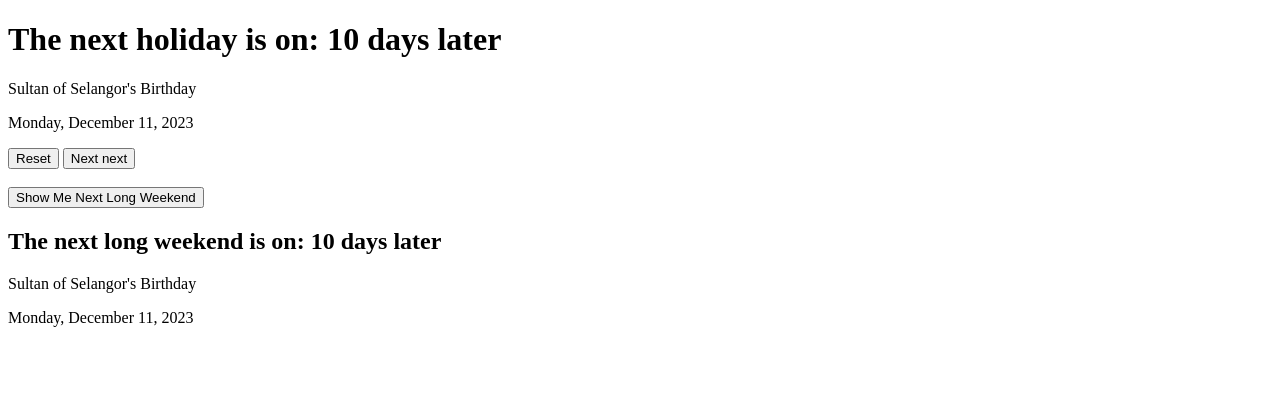
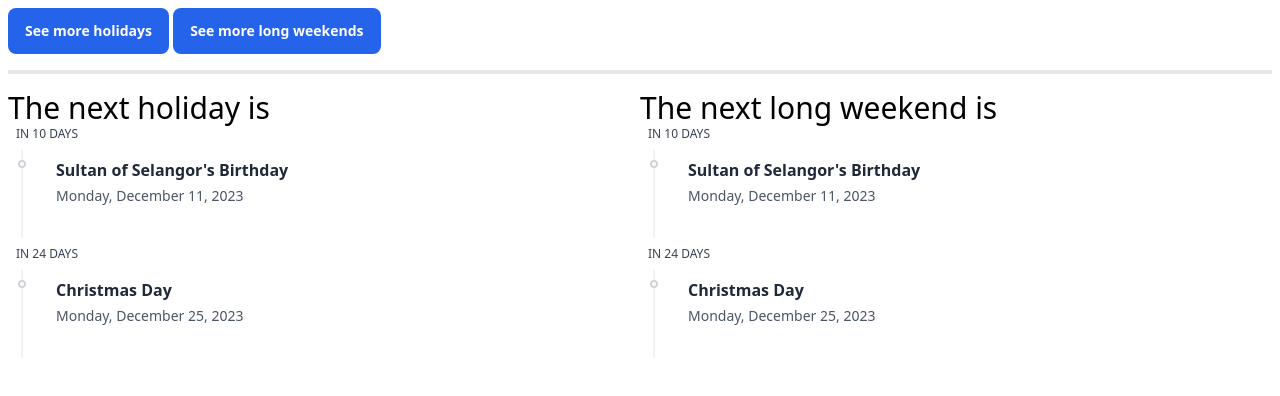
Before and after one commit to yumiloh/when-is-the-next-holiday, a website: page index.html in a window 1280 px wide. Drawn offline with nearby package versions, Linux system fonts and the light colour scheme.

Commit message:
Hostile takeover - Implement timeline UI with TailwindCSS (#1)

```diff
--- a/app.js
+++ b/app.js
@@ -1,3 +1,5 @@
+import { buildNextHoliday, buildNextLongWeekend, buildSubsequentHoliday, buildTimeline } from "./builder.js";
+
 let indexForHolidays = 0;
 let indexForLongWeekends = 0;
 document.addEventListener("DOMContentLoaded", getHolidays());
@@ -9,16 +11,8 @@
 
     const currentDate = new Date();
     const nextHoliday = holidays.holidays.find(holiday => new Date(holiday.date) > currentDate);
-    let dateOptions = { weekday: 'long', year: 'numeric', month: 'long', day: 'numeric' };
 
-    let mainContainer = document.getElementById('nextHolidayContainer');
-    mainContainer.textContent = '';
-    let holidayName = document.createElement('p');
-    let holidayDate = document.createElement('p');
-    holidayName.textContent = nextHoliday.name;
-    holidayDate.textContent = new Date(nextHoliday.date).toLocaleDateString('en-US', dateOptions);
-    mainContainer.appendChild(holidayName);
-    mainContainer.appendChild(holidayDate);
+    buildNextHoliday(nextHoliday);
     indexForHolidays = 0;
     indexForLongWeekends = 0;
     getNextLongWeekend();
@@ -34,15 +28,7 @@
     const nextHolidays = holidays.holidays.filter(holiday => new Date(holiday.date) > currentDate)
     console.log(nextHolidays[indexForHolidays])
     indexForHolidays++;
-    let dateOptions = { weekday: 'long', year: 'numeric', month: 'long', day: 'numeric' };
-    let mainContainer = document.getElementById('nextHolidayContainer');
-    mainContainer.textContent = '';
-    let holidayName = document.createElement('p');
-    let holidayDate = document.createElement('p');
-    holidayName.textContent = nextHolidays[indexForHolidays].name;
-    holidayDate.textContent = new Date(nextHolidays[indexForHolidays].date).toLocaleDateString('en-US', dateOptions);
-    mainContainer.appendChild(holidayName);
-    mainContainer.appendChild(holidayDate);
+    buildSubsequentHoliday(nextHolidays, indexForHolidays);
     countdownForHolidays(nextHolidays[indexForHolidays].date);
     return nextHolidays;
 }
@@ -54,15 +40,7 @@
     const currentDate = new Date();
     let nextLongWeekends = holidays.holidays.filter(holiday => holiday.longWeekend === true).filter(holiday => new Date(holiday.date) > currentDate);
 
-    let dateOptions = { weekday: 'long', year: 'numeric', month: 'long', day: 'numeric' };
-    let mainContainer = document.getElementById('nextLongWeekendContainer');
-    mainContainer.textContent = '';
-    let holidayName = document.createElement('p');
-    let holidayDate = document.createElement('p');
-    holidayName.textContent = nextLongWeekends[indexForLongWeekends].name;
-    holidayDate.textContent = new Date(nextLongWeekends[indexForLongWeekends].date).toLocaleDateString('en-US', dateOptions);
-    mainContainer.appendChild(holidayName);
-    mainContainer.appendChild(holidayDate);
+    buildNextLongWeekend(nextLongWeekends, indexForLongWeekends);
     countdownForLongWeekends(nextLongWeekends[indexForLongWeekends].date);
     indexForLongWeekends++;
 }
@@ -83,3 +61,40 @@
     let h2 = document.getElementById('h2');
     h2.textContent = `The next long weekend is on: ${dayDifference} days later`;
 }
+
+let holidayTimelineStart = 0;
+let longWeekendTimelineStart = 0;
+
+const setHolidayTimeline = async (length = 2) => {
+    const timelineEnd = holidayTimelineStart + length;
+    const holidays = await fetch('holidays.json', { mode: 'no-cors'})
+        .then(response => response.json())
+        .catch(error => console.error("Error fetching data", error));
+
+    const currentDate = new Date();
+    const nextHolidays = holidays.holidays.filter(holiday => new Date(holiday.date) > currentDate)
+    buildTimeline("holiday-timeline", nextHolidays.slice(holidayTimelineStart, timelineEnd));
+    holidayTimelineStart = timelineEnd;
+}
+
+const setLongWeekendTimeline = async (length = 2) => {
+    const timelineEnd = longWeekendTimelineStart + length;
+    const holidays = await fetch('holidays.json', { mode: 'no-cors'})
+        .then(response => response.json())
+        .catch(error => console.error("Error fetching data", error));
+
+    const currentDate = new Date();
+    const nextLongWeekends = holidays.holidays.filter(holiday => new Date(holiday.date) > currentDate && holiday.longWeekend === true)
+    buildTimeline("long-weekend-timeline", nextLongWeekends.slice(longWeekendTimelineStart, timelineEnd));
+    longWeekendTimelineStart = timelineEnd;
+}
+
+setHolidayTimeline();
+setLongWeekendTimeline();
+
+// NOTE: not a good practice, but serves the purpose now
+window.getHolidays = getHolidays;
+window.getSubsequentHoliday = getSubsequentHoliday;
+window.getNextLongWeekend = getNextLongWeekend;
+window.setHolidayTimeline = setHolidayTimeline;
+window.setLongWeekendTimeline = setLongWeekendTimeline;
--- /dev/null
+++ b/builder.js
@@ -0,0 +1,70 @@
+const buildNextHoliday = (nextHoliday) => {
+  let dateOptions = { weekday: 'long', year: 'numeric', month: 'long', day: 'numeric' };
+  let mainContainer = document.getElementById('nextHolidayContainer');
+  mainContainer.textContent = '';
+
+  let holidayName = document.createElement('p');
+  let holidayDate = document.createElement('p');
+  holidayName.textContent = nextHoliday.name;
+  holidayDate.textContent = new Date(nextHoliday.date).toLocaleDateString('en-US', dateOptions);
+
+  mainContainer.appendChild(holidayName);
+  mainContainer.appendChild(holidayDate);
+}
+
+const buildTimeline = (timelineId, dateObjects) => {
+  if ("content" in document.createElement("template")) {
+    let dateOptions = { weekday: 'long', year: 'numeric', month: 'long', day: 'numeric' };
+    let currentDate = new Date();
+    const container = document.querySelector(`#${timelineId}`);
+    const template = document.querySelector("#timeline-template");
+
+    dateObjects.forEach(({ date, name }) => {
+      const nextDate = new Date(date);
+      const dayDifference = Math.ceil((nextDate.getTime() - currentDate.getTime()) / (1000*60*60*24));
+      const clone = template.content.cloneNode(true);
+      const daysLeft = clone.querySelector('[data-name="days-left"]');
+      const holidayName = clone.querySelector('[data-name="holiday-name"]');
+      const holidayDate = clone.querySelector('[data-name="holiday-date"]');
+
+      daysLeft.textContent = `In ${dayDifference} days`;
+      holidayName.textContent = name;
+      holidayDate.textContent = new Date(date).toLocaleDateString('en-US', dateOptions);
+
+      container.appendChild(clone);
+    });
+  }
+}
+
+const buildSubsequentHoliday = (nextHolidays, indexForHolidays) => {
+  let dateOptions = { weekday: 'long', year: 'numeric', month: 'long', day: 'numeric' };
+  let mainContainer = document.getElementById('nextHolidayContainer');
+  mainContainer.textContent = '';
+
+  let holidayName = document.createElement('p');
+  let holidayDate = document.createElement('p');
+  holidayName.textContent = nextHolidays[indexForHolidays].name;
+  holidayDate.textContent = new Date(nextHolidays[indexForHolidays].date).toLocaleDateString('en-US', dateOptions);
+  mainContainer.appendChild(holidayName);
+  mainContainer.appendChild(holidayDate);
+}
+
+const buildNextLongWeekend = (nextLongWeekends, indexForLongWeekends) => {
+  let dateOptions = { weekday: 'long', year: 'numeric', month: 'long', day: 'numeric' };
+  let mainContainer = document.getElementById('nextLongWeekendContainer');
+  mainContainer.textContent = '';
+
+  let holidayName = document.createElement('p');
+  let holidayDate = document.createElement('p');
+  holidayName.textContent = nextLongWeekends[indexForLongWeekends].name;
+  holidayDate.textContent = new Date(nextLongWeekends[indexForLongWeekends].date).toLocaleDateString('en-US', dateOptions);
+  mainContainer.appendChild(holidayName);
+  mainContainer.appendChild(holidayDate);
+}
+
+export {
+  buildNextHoliday,
+  buildTimeline,
+  buildNextLongWeekend,
+  buildSubsequentHoliday,
+};
--- a/index.html
+++ b/index.html
@@ -3,18 +3,60 @@
 <head>
     <meta charset="UTF-8">
     <meta name="viewport" content="width=device-width, initial-scale=1.0">
+    <script src="https://cdn.tailwindcss.com"></script>
     <title>Holidayssss</title>
 </head>
 <body>
-    <script src="app.js"></script>
-    <h1 id="h1">The next holiday is on: </h1>
-    <div id="nextHolidayContainer"></div>
-    <button onclick="getHolidays()">Reset</button>
-    <button onclick="getSubsequentHoliday()">Next next</button>
-    <br>
-    <br>
-    <button onclick="getNextLongWeekend()">Show Me Next Long Weekend</button>
-    <h2 id="h2">The next long weekend is on:</h2>
-    <div id="nextLongWeekendContainer"></div>
+    <div class="p-2">
+        <div class="sticky top-0 z-10 bg-white">
+            <button onclick="setHolidayTimeline(1)" type="button" class="py-3 px-4 inline-flex items-center gap-x-2 text-sm font-semibold rounded-lg border border-transparent bg-blue-600 text-white hover:bg-blue-700 disabled:opacity-50 disabled:pointer-events-none dark:focus:outline-none dark:focus:ring-1 dark:focus:ring-gray-600">
+                See more holidays
+            </button>
+            <button onclick="setLongWeekendTimeline(1)" type="button" class="py-3 px-4 inline-flex items-center gap-x-2 text-sm font-semibold rounded-lg border border-transparent bg-blue-600 text-white hover:bg-blue-700 disabled:opacity-50 disabled:pointer-events-none dark:focus:outline-none dark:focus:ring-1 dark:focus:ring-gray-600">
+                See more long weekends
+            </button>
+        </div>
+
+        <hr class="border-2 my-4">
+
+        <div class="flex">
+            <div class="w-1/2">
+                <h2 class="text-3xl">The next holiday is</h2>
+                <div id="holiday-timeline"></div>
+            </div>
+
+            <div class="w-1/2">
+                <h2 class="text-3xl">The next long weekend is</h2>
+                <div id="long-weekend-timeline"></div>
+            </div>
+        </div>
+    </div>
+
+    <template id="timeline-template">
+        <div class="ps-2 my-2 first:mt-0">
+            <h3 data-name="days-left" class="text-xs font-medium uppercase text-gray-700"></h3>
+        </div>
+
+        <!-- Item -->
+        <div class="flex gap-x-3 relative group rounded-lg hover:bg-gray-100 dark:hover:bg-white/10">
+            <!-- Icon -->
+            <div class="relative last:after:hidden after:absolute after:top-0 after:bottom-0 after:start-3.5 after:w-px after:-translate-x-[0.5px] after:bg-gray-200 dark:after:bg-gray-700 dark:group-hover:after:bg-gray-600">
+                <div class="relative z-10 w-7 h-7 flex justify-center items-center">
+                    <div class="w-2 h-2 rounded-full bg-white border-2 border-gray-300 group-hover:border-gray-600 dark:bg-gray-800 dark:border-gray-600"></div>
+                </div>
+            </div>
+            <!-- End Icon -->
+
+            <!-- Right Content -->
+            <div class="grow p-2 pb-8">
+                <h3 data-name="holiday-name" class="flex gap-x-1.5 font-semibold text-gray-800"></h3>
+                <p data-name="holiday-date" class="mt-1 text-sm text-gray-600"></p>
+            </div>
+            <!-- End Right Content -->
+        </div>
+        <!-- End Item -->
+    </template>
+
+    <script type="module" src="app.js"></script>
 </body>
 </html>
```
Lines whose indentation alone changed are shown as unchanged.
